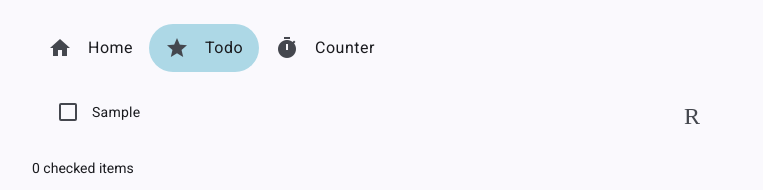
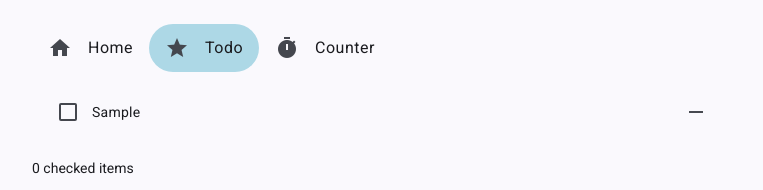
Before and after one commit to crash64bit/angular-practice, an Angular app: page /todo in a window 1280 px wide. Both pictures are taken after typing "Sample" into the empty fields and a click on the button "Add Item". Shown: the top 190 px of the page, without its empty margins (258-1021 px from the left). Built offline with nearby package versions, Linux system fonts and the light colour scheme.

Commit message:
Fix icon casing in TodoItems component to ensure consistent styling and improve visual clarity.

```diff
--- a/src/app/components/todo-items/todo-items.component.html
+++ b/src/app/components/todo-items/todo-items.component.html
@@ -5,7 +5,7 @@
                 {{item.value}}
             </mat-checkbox>
             <button matIconButton matListItemMeta [attr.aria-label]="'Remove ' + item.value" (click)="removeTodoItem(item.id)">
-                <mat-icon>Remove {{ item.value }}</mat-icon>
+                <mat-icon>remove {{ item.value }}</mat-icon>
             </button>
         </mat-list-item>
         @if (!$last) {
```
